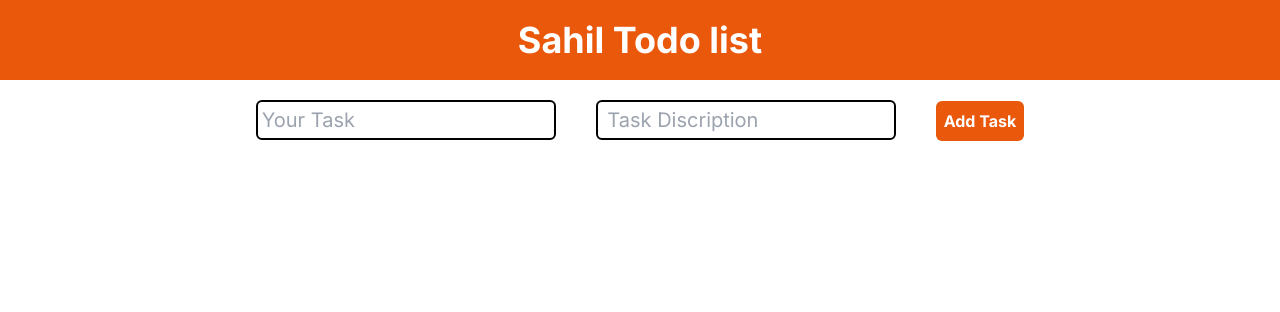
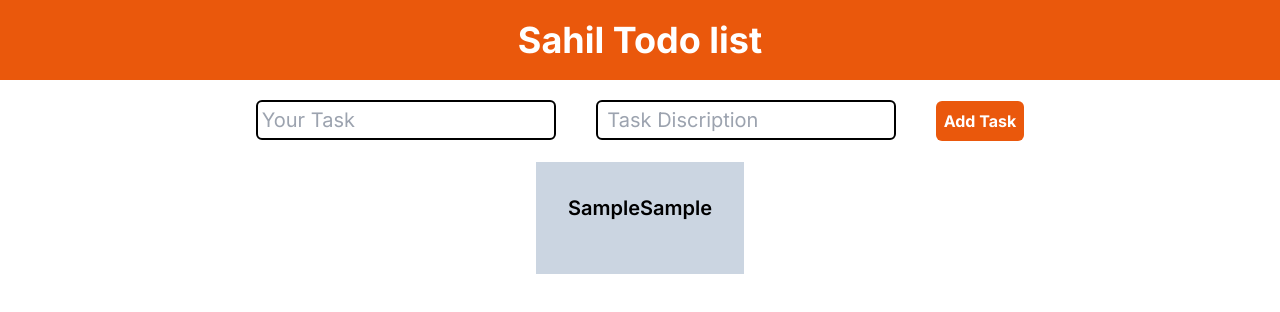
Before and after one commit to sahilmoktan/Todolist, a Next.js app: page / in a window 1280 px wide. Both pictures are taken after typing "Sample", "Sample" into the empty fields and a click on the button "Add Task". Shown: the top 312 px of the page. Built offline with nearby package versions, Linux system fonts and the light colour scheme.

Commit message:
showing task perfect

```diff
--- a/app/page.js
+++ b/app/page.js
@@ -4,16 +4,29 @@ import React, { useState } from "react";
 const page = () => {
   const [title, setTitle] = useState("");
   const [desc, setDesc] = useState("");
-
+  const [mainTask, setMainTask] = useState([])
 
   const submitHandler = (e) => {
     e.preventDefault()
-    console.log(title)
-    console.log(desc)
+    setMainTask([...mainTask, {title, desc}])
     setTitle("")
     setDesc("")
 
   };
+  let renderTask = <h2>No Task Available</h2>
+  if(mainTask.length>0){
+    renderTask = mainTask.map((t,i)=>{
+      return (
+        <ul>
+        <div className="flex justify-between mb-5">
+          <h5 className="text-xl font-semibold">{t.title} </h5>
+          <h6 className="text-xl font-semibold">{t.desc} </h6>
+        </div>
+
+        </ul>
+      )
+    })
+  }
 
   return (
     <>
@@ -47,6 +60,8 @@ const page = () => {
             Add Task
           </button>
         </form>
+        <hr/>
+        <div className="p-8 bg-slate-300">{renderTask}</div>
       </div>
     </>
   );
```
